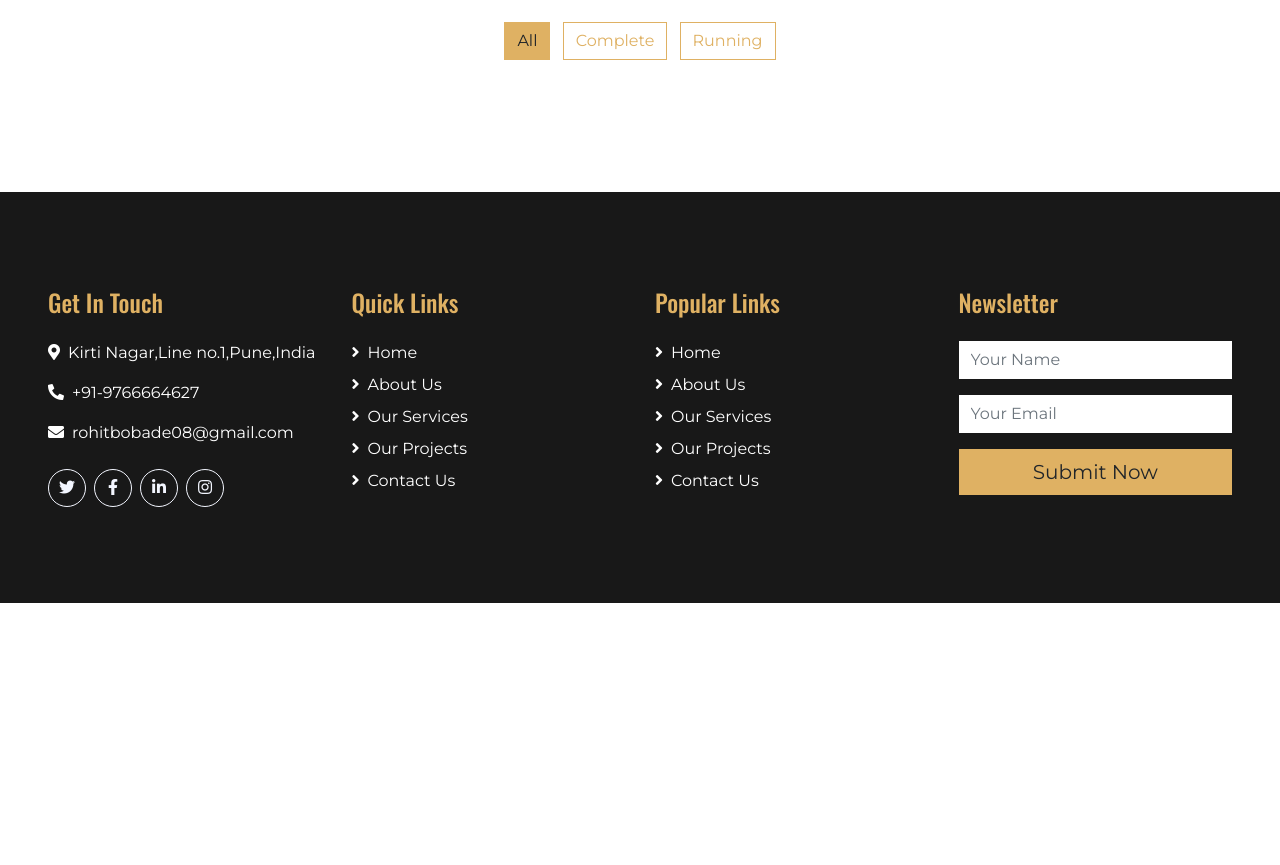
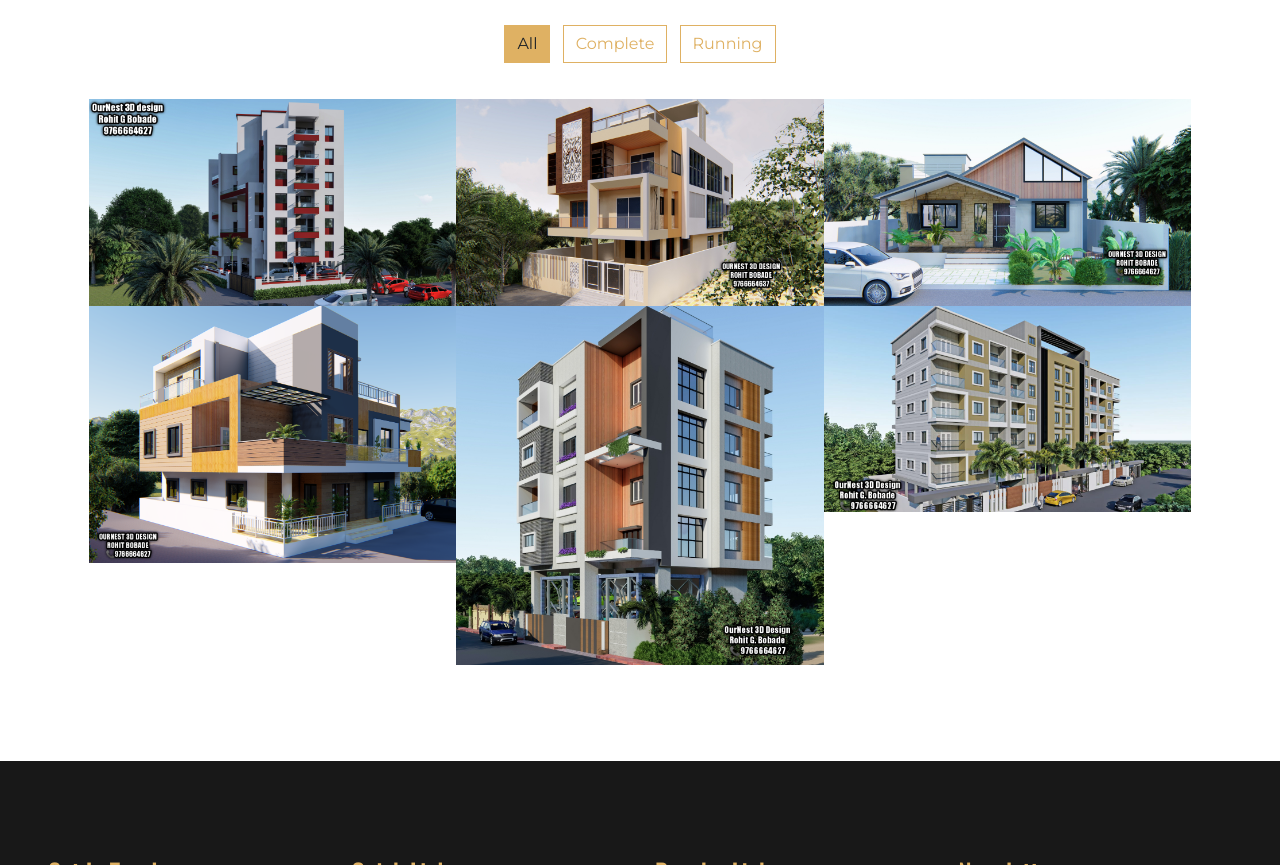
Before and after one commit to OurNest3Design/OurNest-3D-Design-Studio1, a plain HTML site: page index.html in a window 1280 px wide. Shown: the part 2670-3535 px from the top of the page. Before the commit the page ends 3273 px from the top, so only its background shows below. Drawn offline with nearby package versions, Linux system fonts and the light colour scheme; some packages are replaced by stand-ins of ours; a script that the page names is missing; a web font is replaced by a local one.

Commit message:
Update index.html

```diff
--- a/index.html
+++ b/index.html
@@ -155,7 +155,7 @@
                     </div>
                 </div>
                 <div class="carousel-item">
-                    <img class="w-100" src="img/carousel-3.jpg" alt="Image">
+                    <img class="w-100" src="carousel-3.jpg" alt="Image">
                     <div class="carousel-caption d-flex flex-column align-items-center justify-content-center">
                         <div class="p-3" style="max-width: 800px;">
                             <h4 class="text-primary text-uppercase font-weight-normal mb-md-3"></h4>
@@ -165,7 +165,7 @@
                     </div>
                 </div>
                <div class="carousel-item">
-                    <img class="w-100" src="img/carousel-4.jpg" alt="Image">
+                    <img class="w-100" src="carousel-4.jpg" alt="Image">
                     <div class="carousel-caption d-flex flex-column align-items-center justify-content-center">
                         <div class="p-3" style="max-width: 800px;">
                             <h4 class="text-primary text-uppercase font-weight-normal mb-md-3"></h4>
@@ -198,7 +198,7 @@
                     <div class="d-flex flex-column align-items-center justify-content-center bg-primary h-100 py-5 px-3">
                         <i class="flaticon-house display-1 font-weight-normal text-secondary mb-3"></i>
                         <!--<i class="flaticon-brickwall display-1 font-weight-normal text-secondary mb-3"></i>-->
-                        <h1 class="m-0">We have 2+ years of Experience in 3D model Design and Completed 90+ 3D Exterior/Interior Projects.</h1>
+                        <h1 class="m-0">We have 2+ years of Experience in 3D model Design and Completed 400+ 3D Exterior/Interior Projects.</h1>
                         <h1 class="m-0"></h1>
                     </div>
                 </div>
@@ -253,10 +253,10 @@
             <div class="row">
                 <div class="col-lg-7 mt-5 py-5 pr-lg-5">
                     <h6 class="text-primary font-weight-normal text-uppercase mb-3">Why Choose Us?</h6>
-                    <h1 class="mb-4 section-title">2+ Years Experience In The 3D Design and completed 90+ 3D Design models which includes Interior and Exterior models</h1>
+                    <h1 class="mb-4 section-title">2+ Years Experience In The 3D Design and completed 400+ 3D Design models which includes Interior and Exterior models</h1>
                     <p class="mb-4">We provides the best quality rendering.Our priority is Customer satisfaction.</p>
                     <ul class="list-inline">
-                        <li><h5><i class="far fa-check-square text-primary mr-3"></i>Completed 90+ 3D Design models</h5></li>
+                        <li><h5><i class="far fa-check-square text-primary mr-3"></i>Completed 400+ 3D Design models</h5></li>
                         <li><h5><i class="far fa-check-square text-primary mr-3"></i>Best 3D Design model</h5></li>
                         <li><h5><i class="far fa-check-square text-primary mr-3"></i>Best Quality rendering and Services</h5></li>
 <li><h5><i class="far fa-check-square text-primary mr-3"></i>Services: Architectural plan, Commericial,Industrial and Residential 3D Design models</h5></li>
@@ -266,7 +266,7 @@
                 </div>
                 <div class="col-lg-5">
                     <div class="d-flex flex-column align-items-center justify-content-center h-100 overflow-hidden">
-                        <img class="h-50" src="img/Dining.jpg" alt="">
+                        <img class="h-50" src="Dining.jpg" alt="">
                     </div>
                 </div>
             </div>
@@ -298,7 +298,7 @@
                 <div class="col-lg-4 col-md-6 col-sm-12 p-0 portfolio-item first">
                     <div class="position-relative overflow-hidden">
                         <div class="portfolio-img d-flex align-items-center justify-content-center">
-                            <img class="img-fluid" src="img/Prj1.jpg" alt="">
+                            <img class="img-fluid" src="Prj1.jpg" alt="">
                         </div>
                         <div class="portfolio-text bg-secondary d-flex flex-column align-items-center justify-content-center">
                             <h4 class="text-white mb-4">Project Name</h4>
@@ -306,7 +306,7 @@
                                 <a class="btn btn-outline-primary m-1" href="">
                                     <i class="fa fa-link"></i>
                                 </a>
-                                <a class="btn btn-outline-primary m-1" href="img/Prj1.jpg" data-lightbox="portfolio">
+                                <a class="btn btn-outline-primary m-1" href="Prj1.jpg" data-lightbox="portfolio">
                                     <i class="fa fa-eye"></i>
                                 </a>
                             </div>
@@ -316,7 +316,7 @@
                 <div class="col-lg-4 col-md-6 col-sm-12 p-0 portfolio-item second">
                     <div class="position-relative overflow-hidden">
                         <div class="portfolio-img d-flex align-items-center justify-content-center">
-                            <img class="img-fluid" src="img/Prj2.jpg" alt="">
+                            <img class="img-fluid" src="Prj2.jpg" alt="">
                         </div>
                         <div class="portfolio-text bg-secondary d-flex flex-column align-items-center justify-content-center">
                             <h4 class="text-white mb-4">Project Name</h4>
@@ -324,7 +324,7 @@
                                 <a class="btn btn-outline-primary m-1" href="">
                                     <i class="fa fa-link"></i>
                                 </a>
-                                <a class="btn btn-outline-primary m-1" href="img/Prj2.jpg" data-lightbox="portfolio">
+                                <a class="btn btn-outline-primary m-1" href="Prj2.jpg" data-lightbox="portfolio">
                                     <i class="fa fa-eye"></i>
                                 </a>
                             </div>
@@ -334,7 +334,7 @@
                 <div class="col-lg-4 col-md-6 col-sm-12 p-0 portfolio-item third">
                     <div class="position-relative overflow-hidden">
                         <div class="portfolio-img d-flex align-items-center justify-content-center">
-                            <img class="img-fluid" src="img/Prj5.jpg" alt="">
+                            <img class="img-fluid" src="Prj5.jpg" alt="">
                         </div>
                         <div class="portfolio-text bg-secondary d-flex flex-column align-items-center justify-content-center">
                             <h4 class="text-white mb-4">Project Name</h4>
@@ -342,7 +342,7 @@
                                 <a class="btn btn-outline-primary m-1" href="">
                                     <i class="fa fa-link"></i>
                                 </a>
-                                <a class="btn btn-outline-primary m-1" href="img/Prj5.jpg" data-lightbox="portfolio">
+                                <a class="btn btn-outline-primary m-1" href="Prj5.jpg" data-lightbox="portfolio">
                                     <i class="fa fa-eye"></i>
                                 </a>
                             </div>
@@ -352,7 +352,7 @@
                 <div class="col-lg-4 col-md-6 col-sm-12 p-0 portfolio-item first">
                     <div class="position-relative overflow-hidden">
                         <div class="portfolio-img d-flex align-items-center justify-content-center">
-                            <img class="img-fluid" src="img/Prj4.png" alt="">
+                            <img class="img-fluid" src="Prj4.png" alt="">
                         </div>
                         <div class="portfolio-text bg-secondary d-flex flex-column align-items-center justify-content-center">
                             <h4 class="text-white mb-4">Project Name</h4>
@@ -360,7 +360,7 @@
                                 <a class="btn btn-outline-primary m-1" href="">
                                     <i class="fa fa-link"></i>
                                 </a>
-                                <a class="btn btn-outline-primary m-1" href="img/Prj4.png" data-lightbox="portfolio">
+                                <a class="btn btn-outline-primary m-1" href="Prj4.png" data-lightbox="portfolio">
                                     <i class="fa fa-eye"></i>
                                 </a>
                             </div>
@@ -370,7 +370,7 @@
                 <div class="col-lg-4 col-md-6 col-sm-12 p-0 portfolio-item second">
                     <div class="position-relative overflow-hidden">
                         <div class="portfolio-img d-flex align-items-center justify-content-center">
-                            <img class="img-fluid" src="img/Prj3.jpg" alt="">
+                            <img class="img-fluid" src="Prj3.jpg" alt="">
                         </div>
                         <div class="portfolio-text bg-secondary d-flex flex-column align-items-center justify-content-center">
                             <h4 class="text-white mb-4">Project Name</h4>
@@ -378,7 +378,7 @@
                                 <a class="btn btn-outline-primary m-1" href="">
                                     <i class="fa fa-link"></i>
                                 </a>
-                                <a class="btn btn-outline-primary m-1" href="img/Prj3.jpg" data-lightbox="portfolio">
+                                <a class="btn btn-outline-primary m-1" href="Prj3.jpg" data-lightbox="portfolio">
                                     <i class="fa fa-eye"></i>
                                 </a>
                             </div>
@@ -388,7 +388,7 @@
                 <div class="col-lg-4 col-md-6 col-sm-12 p-0 portfolio-item third">
                     <div class="position-relative overflow-hidden">
                         <div class="portfolio-img d-flex align-items-center justify-content-center">
-                            <img class="img-fluid" src="img/Prj6.jpg" alt="">
+                            <img class="img-fluid" src="Prj6.jpg" alt="">
                         </div>
                         <div class="portfolio-text bg-secondary d-flex flex-column align-items-center justify-content-center">
                             <h4 class="text-white mb-4">Project Name</h4>
@@ -396,7 +396,7 @@
                                 <a class="btn btn-outline-primary m-1" href="">
                                     <i class="fa fa-link"></i>
                                 </a>
-                                <a class="btn btn-outline-primary m-1" href="img/Prj6.jpg" data-lightbox="portfolio">
+                                <a class="btn btn-outline-primary m-1" href="Prj6.jpg" data-lightbox="portfolio">
                                     <i class="fa fa-eye"></i>
                                 </a>
                             </div>
```
